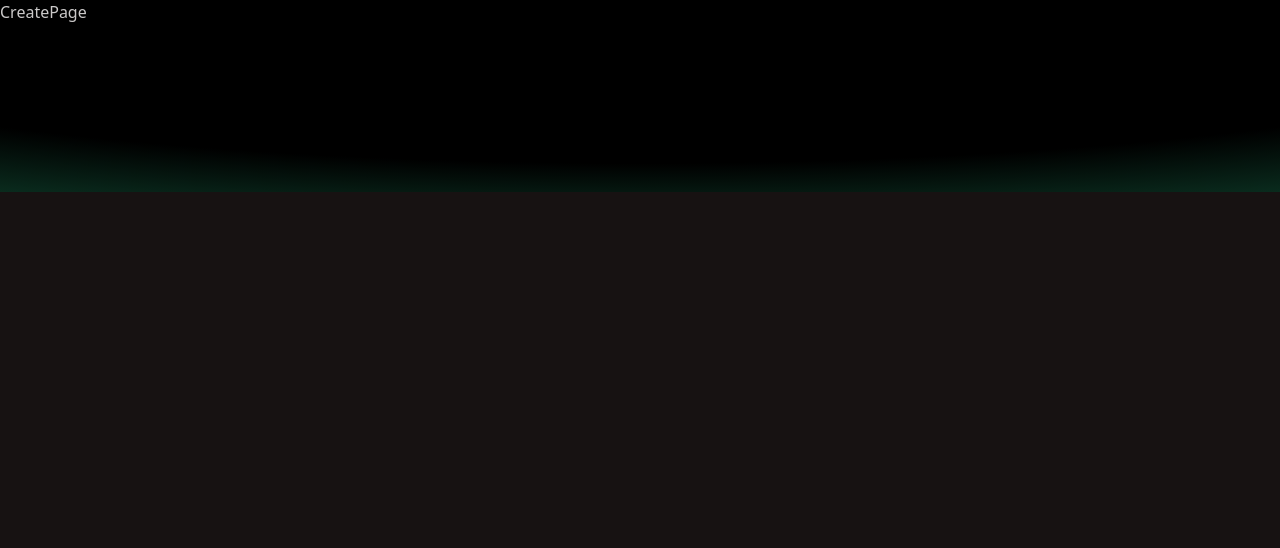
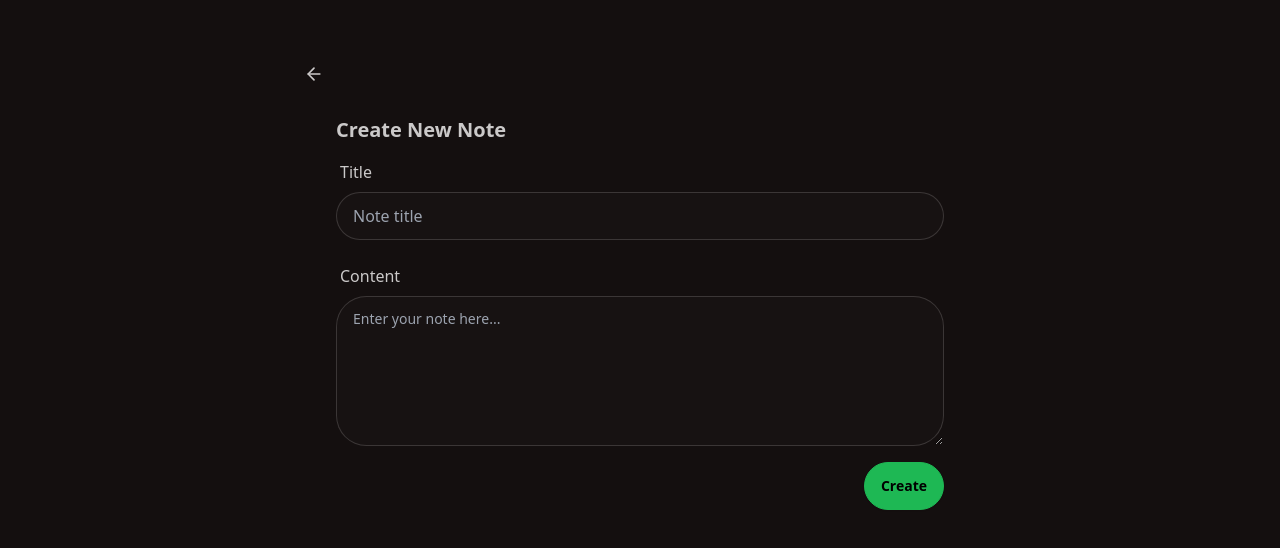
Before and after one commit to tgbao2110/Thinkboard, a React (Vite) app in the folder frontend/: page /create in a window 1280 px wide. Shown: the top 548 px of the page. Built offline with nearby package versions, Linux system fonts and the light colour scheme.

Commit message:
add CreatePage

```diff
--- a/frontend/src/pages/CreatePage.jsx
+++ b/frontend/src/pages/CreatePage.jsx
@@ -1,9 +1,87 @@
-import React from 'react'
+import axios from "axios";
+import { ArrowLeft } from "lucide-react";
+import React from "react";
+import toast from "react-hot-toast";
+import { Link, useNavigate } from "react-router";
 
 const CreatePage = () => {
+  const [title, setTitle] = React.useState("");
+  const [content, setContent] = React.useState("");
+  const [isLoading, setIsLoading] = React.useState(false);
+  const navigate = useNavigate();
+
+  const handleSubmit = async (e) => {
+    e.preventDefault();
+    console.log("Button Clicked");
+    if (!title.trim() || !content.trim()) {
+      toast.error("All fields are required");
+      return;
+    }
+    setIsLoading(true);
+    try {
+      await axios.post("http://localhost:5001/api/notes", { title, content });
+      toast.success("Note create succesfully");
+      navigate("/");
+    } catch (error) {
+      if (error.response?.status==429){
+        toast.error("You've made too many requests in a short period. Try again in a few seconds")
+      }
+      toast.error(error.response?.message);
+      return;
+    } finally {
+      setIsLoading(false);
+    }
+  };
+
   return (
-    <div>CreatePage</div>
-  )
-}
+    <div className="min-h-screen bg-base-200">
+      <div className="container mx-auto px-4 py-8"></div>
+      <div className="max-w-2xl mx-auto">
+        <Link to={"/"}>
+          <ArrowLeft className="size-5" />
+        </Link>
 
-export default CreatePage
+        <div className="card">
+          <div className="card-body">
+            <h2 className="card-title">Create New Note</h2>
+            <form onSubmit={handleSubmit}>
+              <div className="form-control mb-4">
+                <label className="label">Title</label>
+                <input
+                  type="text"
+                  placeholder="Note title"
+                  className="input input-bordered"
+                  value={title}
+                  onChange={(e) => setTitle(e.target.value)}
+                />
+              </div>
+
+              <div className="form-control mb-4">
+                <label className="label">Content</label>
+                <textarea
+                  type="text"
+                  placeholder="Enter your note here..."
+                  className="textarea textarea-bordered [height:150px]"
+                  value={content}
+                  onChange={(e) => setContent(e.target.value)}
+                />
+              </div>
+
+              <div className="card-actions justify-end">
+                <button
+                  type="submit"
+                  className="btn btn-primary"
+                  disabled={isLoading}
+                >
+                  {isLoading ? "Creating note..." : "Create"}
+                </button>
+              </div>
+            </form>
+          </div>
+        </div>
+      </div>
+    </div>
+  );
+};
+
+export default CreatePage;
```
